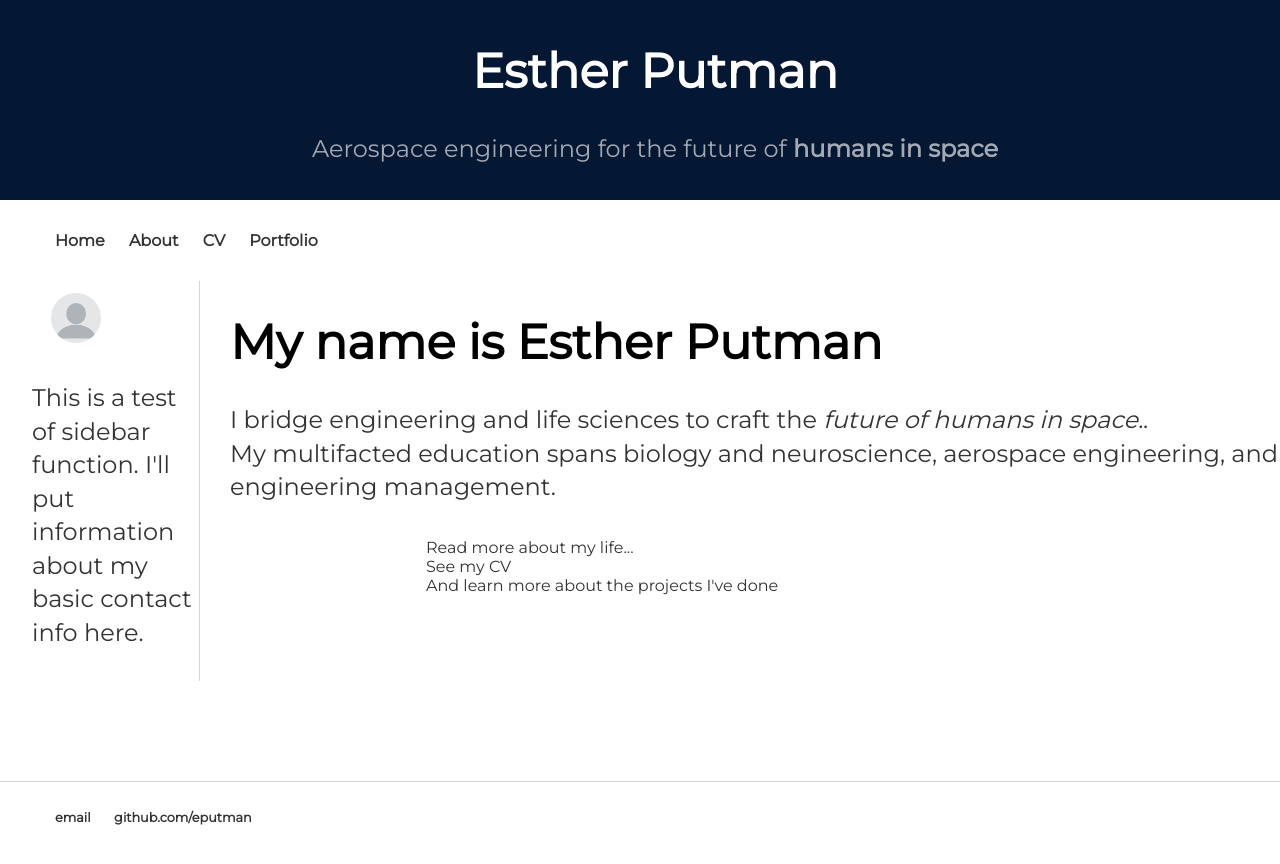
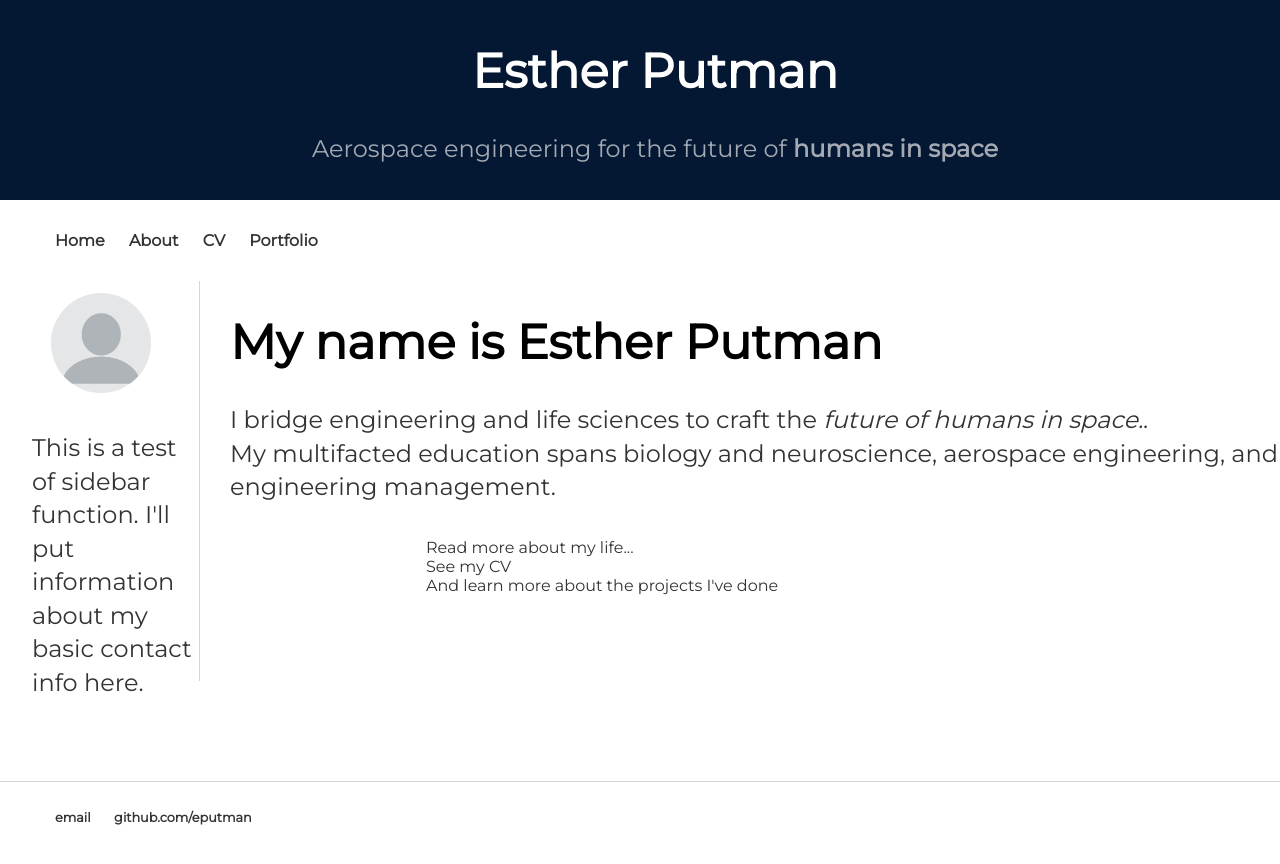
Before and after one commit to eputman/eputman.github.io, a Jekyll site: the page built from index.html, in a window 1280 px wide. Shown: the top 864 px of the page. Built offline with Jekyll 4.4.1, drawn with Linux system fonts in a browser that asks for light colours; nearby versions of some CDN libraries.

Commit message:
Profile sizing
Changed profile size to 100x100px

```diff
--- a/css/main.css
+++ b/css/main.css
@@ -28,8 +28,8 @@
 
 /* Profile Picture */
 .profile {
-  width: 50px;
-  height: 50px;
+  width: 100px;
+  height: 100px;
   border-radius: 50%;
 }
 
```
